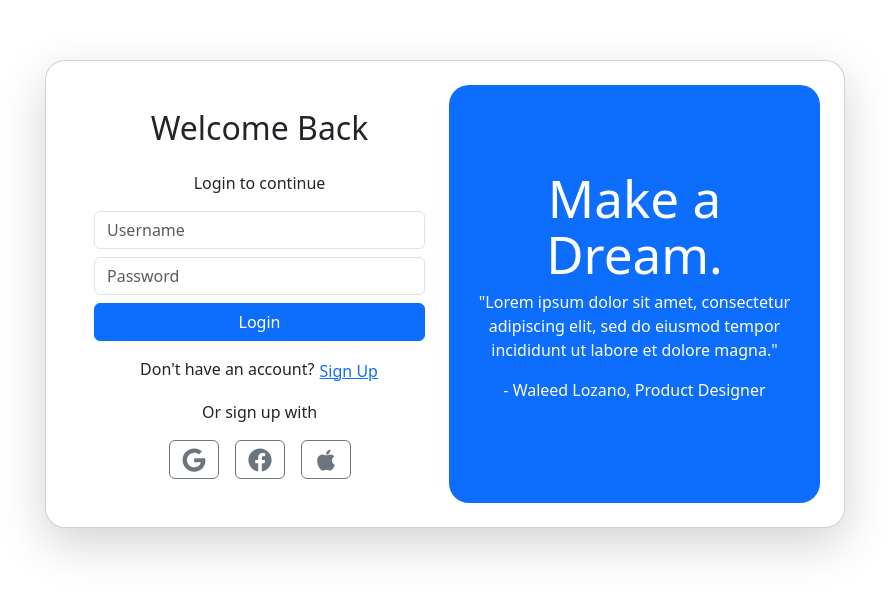
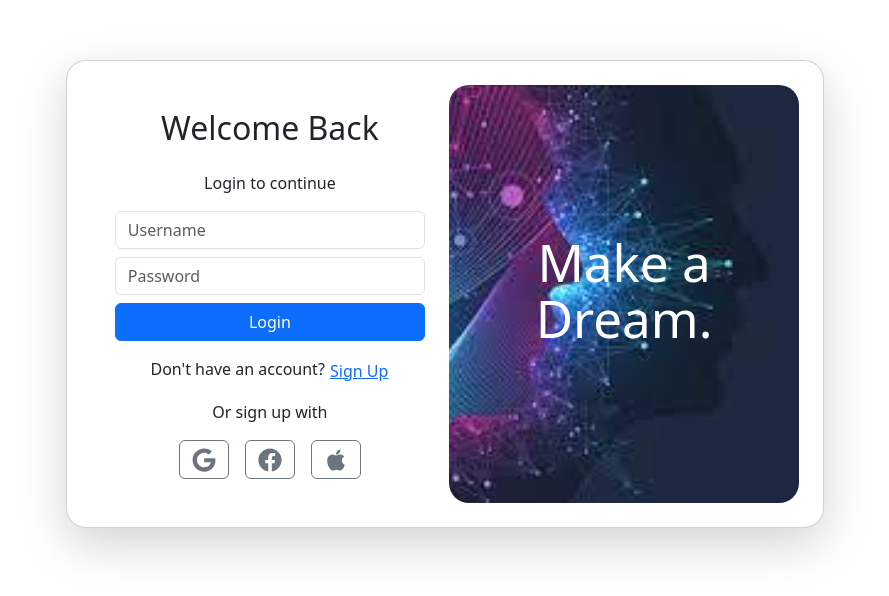
Before and after one commit to shivangi168/Redux, a React (Vite) app: page /login in a window 1280 px wide. Shown: the part 106-702 px from the top of the page, without its empty margins (195-1084 px from the left). Built offline with nearby package versions, Linux system fonts and the light colour scheme.

Commit message:
chnanges in the login screen

```diff
--- a/src/pages/Login.jsx
+++ b/src/pages/Login.jsx
@@ -101,17 +101,26 @@ function Login() {
           </div>
         </div>
         <div
-          className="d-none d-md-flex align-items-center justify-content-center bg-primary text-white"
-          style={{ flex: 1, borderRadius: "20px", padding: "20px" }}
+  className="d-none d-md-flex align-items-center justify-content-center text-white"
+  style={{
+    flex: 1,
+    borderRadius: "20px",
+    padding: "20px",
+    backgroundImage: "url(/home.jpg)",
+    backgroundSize: "cover",
+    backgroundPosition: "center",
+    color: "white"
+  }}
 >
   <div className="text-center">
     <h1>Make a Dream.</h1>
-            <p>
+    {/* <p>
       "Lorem ipsum dolor sit amet, consectetur adipiscing elit, sed do eiusmod tempor incididunt ut labore et dolore magna."
-            </p>
-            <p>- Waleed Lozano, Product Designer</p>
+    </p> */}
+    {/* <p>- Waleed Lozano, Product Designer</p> */}
   </div>
 </div>
+
       </div>
     </div>
   );
```
Also changed, not shown: public/home.jpg (added). Lines whose indentation alone changed are shown as unchanged.
